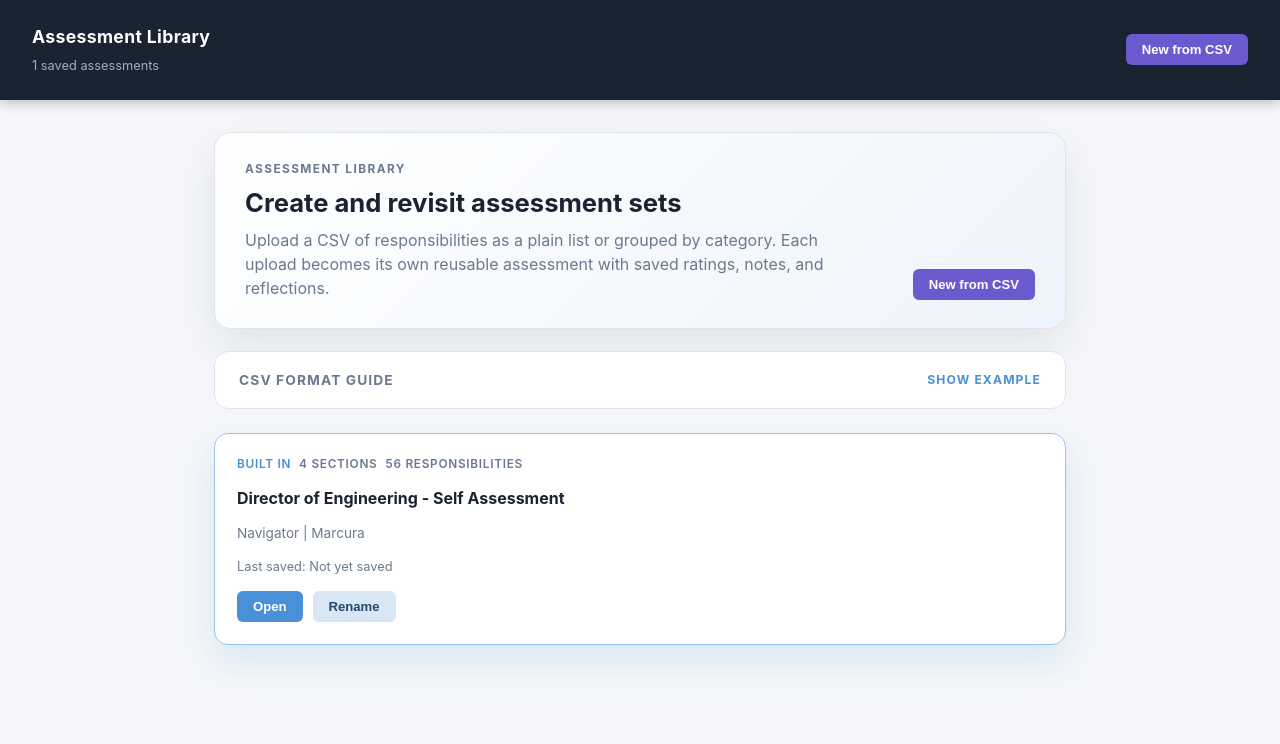
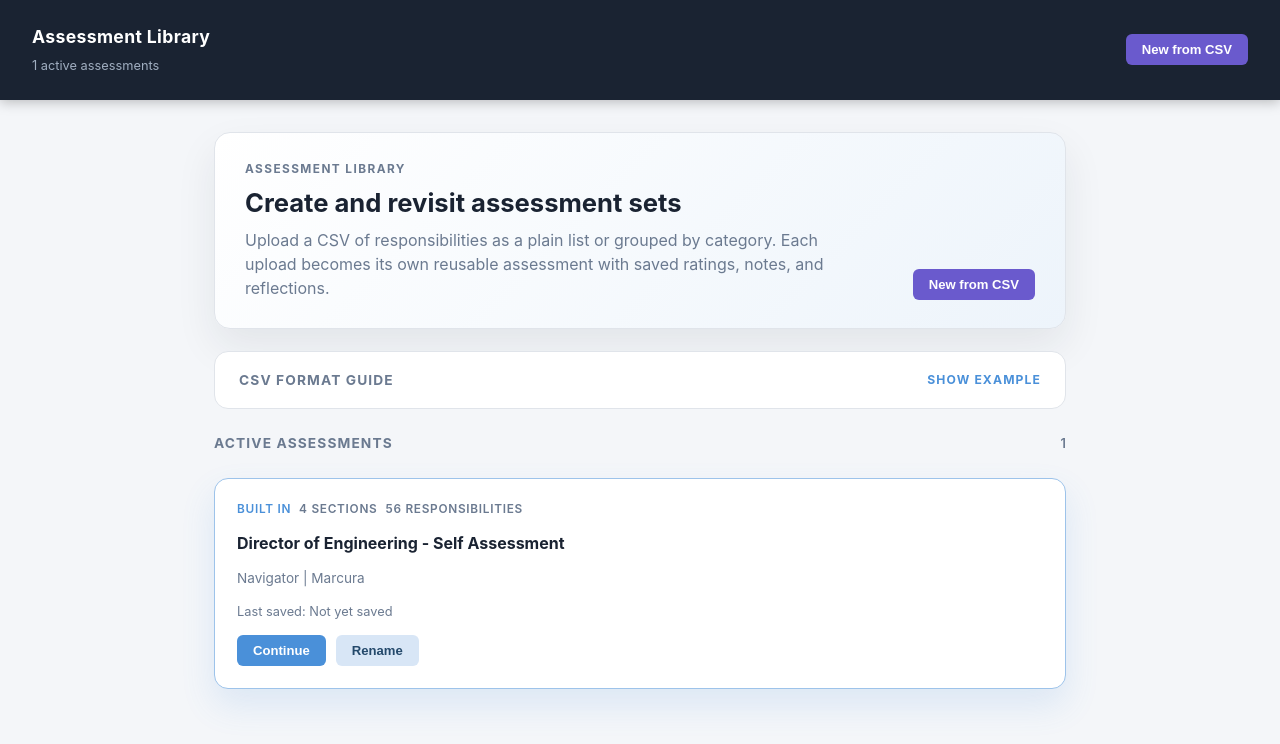
Before and after one commit to peterscottbrownstein/self-assessment, a React app in the folder app/: page / in a window 1280 px wide. Shown: the top 744 px of the page. Built offline with nearby package versions, Linux system fonts and the light colour scheme; the HTML template or start-up script is replaced by a standard one.

Commit message:
Add assessment archiving

```diff
--- a/app/src/App.jsx
+++ b/app/src/App.jsx
@@ -23,6 +23,7 @@ export default function App() {
   const [view, setView] = useState('library');
   const [busyMessage, setBusyMessage] = useState('');
   const [toasts, setToasts] = useState([]);
+  const [showArchived, setShowArchived] = useState(false);
   const {
     assessments,
     currentAssessment,
@@ -30,6 +31,8 @@ export default function App() {
     openAssessment,
     createAssessment,
     renameAssessment,
+    archiveAssessment,
+    restoreAssessment,
     setRating,
     setNote,
     setPillarSummary,
@@ -49,6 +52,14 @@ export default function App() {
   const summaryItems = useMemo(
     () => flattenItems(currentAssessment.template),
     [currentAssessment.template]
+  );
+  const activeAssessments = useMemo(
+    () => assessments.filter(assessment => !assessment.archivedAt),
+    [assessments]
+  );
+  const archivedAssessments = useMemo(
+    () => assessments.filter(assessment => assessment.archivedAt),
+    [assessments]
   );
   const isBusy = busyMessage.length > 0;
 
@@ -95,6 +106,31 @@ export default function App() {
     } catch (error) {
       showToast(error instanceof Error ? error.message : 'Unable to rename assessment.', 'error');
     }
+  }
+
+  function handleArchiveAssessment(assessmentId = currentAssessment.id) {
+    const assessment = assessments.find(entry => entry.id === assessmentId) ?? currentAssessment;
+    if (!confirm(`Archive "${assessment.title}"? You can restore it later from the library.`)) {
+      return;
+    }
+
+    try {
+      archiveAssessment(assessmentId);
+      if (assessmentId === currentAssessment.id) {
+        setView('library');
+      }
+      showToast(`Archived "${assessment.title}".`);
+    } catch (error) {
+      showToast(error instanceof Error ? error.message : 'Unable to archive assessment.', 'error');
+    }
+  }
+
+  function handleRestoreAssessment(assessmentId) {
+    const assessment = assessments.find(entry => entry.id === assessmentId);
+    if (!assessment) return;
+
+    restoreAssessment(assessmentId);
+    showToast(`Restored "${assessment.title}".`);
   }
 
   function handleReset() {
@@ -158,7 +194,7 @@ export default function App() {
       <>
         <Header
           title="Assessment Library"
-          subtitle={`${assessments.length} saved assessments`}
+          subtitle={`${activeAssessments.length} active assessments${archivedAssessments.length ? ` | ${archivedAssessments.length} archived` : ''}`}
           actions={(
             <button className="btn btn-data" onClick={() => csvImportRef.current?.click()} disabled={isBusy}>
               {isBusy ? 'Uploading...' : 'New from CSV'}
@@ -173,12 +209,17 @@ export default function App() {
           onChange={handleCreateFromCsv}
         />
         <AssessmentLibrary
-          assessments={assessments}
+          assessments={activeAssessments}
+          archivedAssessments={archivedAssessments}
           currentAssessmentId={currentAssessment.id}
           onOpen={handleOpenAssessment}
           onRename={handleRenameAssessment}
+          onArchive={handleArchiveAssessment}
+          onRestore={handleRestoreAssessment}
           onCreate={() => csvImportRef.current?.click()}
           isUploading={isBusy}
+          showArchived={showArchived}
+          onToggleArchived={() => setShowArchived(current => !current)}
         />
         {isBusy && (
           <div className="app-overlay" role="status" aria-live="polite">
@@ -205,6 +246,11 @@ export default function App() {
           <>
             <button className="btn btn-save" onClick={saveNow}>Save</button>
             <button className="btn btn-import" onClick={() => handleRenameAssessment()}>Rename</button>
+            {currentAssessment.source !== 'builtin' && (
+              <button className="btn btn-reset" onClick={() => handleArchiveAssessment()}>
+                Archive
+              </button>
+            )}
             <button className="btn btn-import" onClick={() => jsonImportRef.current?.click()}>Import Data</button>
             <details className="export-menu">
               <summary className="btn btn-export">Export</summary>
--- a/app/src/components/AssessmentLibrary.jsx
+++ b/app/src/components/AssessmentLibrary.jsx
@@ -10,13 +10,62 @@ function formatDate(iso) {
   });
 }
 
+function AssessmentCard({
+  assessment,
+  isCurrent,
+  onOpen,
+  onRename,
+  onArchive,
+  onRestore,
+  archived = false,
+}) {
+  const responsibilityCount = assessment.template.pillars.reduce(
+    (sum, pillar) => sum + pillar.items.length,
+    0
+  );
+
+  return (
+    <article className={`library-card ${isCurrent ? 'is-current' : ''} ${archived ? 'is-archived' : ''}`.trim()}>
+      <div className="library-card-meta">
+        <span className="library-card-source">{assessment.source === 'builtin' ? 'Built in' : 'CSV import'}</span>
+        <span>{assessment.template.pillars.length} sections</span>
+        <span>{responsibilityCount} responsibilities</span>
+        {archived && <span>Archived</span>}
+      </div>
+      <h3>{assessment.title}</h3>
+      <p className="library-card-subtitle">
+        {assessment.template.subtitle || 'Custom assessment'}
+      </p>
+      <p className="library-card-date">Last saved: {formatDate(assessment.savedAt)}</p>
+      <div className="library-card-actions">
+        <button className="btn btn-save" onClick={() => onOpen(assessment.id)}>
+          {archived ? 'Open' : 'Continue'}
+        </button>
+        <button className="btn btn-import" onClick={() => onRename(assessment.id)}>Rename</button>
+        {archived ? (
+          <button className="btn btn-data" onClick={() => onRestore(assessment.id)}>Restore</button>
+        ) : (
+          assessment.source !== 'builtin' && (
+            <button className="btn btn-reset" onClick={() => onArchive(assessment.id)}>Archive</button>
+          )
+        )}
+      </div>
+    </article>
+  );
+}
+
 export function AssessmentLibrary({
   assessments,
+  archivedAssessments,
   currentAssessmentId,
   onOpen,
   onRename,
+  onArchive,
+  onRestore,
   onCreate,
   isUploading = false,
+  showArchived = false,
+  onToggleArchived,
 }) {
   return (
     <main className="main">
@@ -57,36 +106,52 @@ Delivery,Builds delivery visibility,3,"Improved release clarity this year","Need
         </div>
       </details>
 
-      <section className="library-grid">
-        {assessments.map(assessment => {
-          const responsibilityCount = assessment.template.pillars.reduce(
-            (sum, pillar) => sum + pillar.items.length,
-            0
-          );
+      <section className="library-section">
+        <div className="library-section-header">
+          <h3>Active Assessments</h3>
+          <span>{assessments.length}</span>
+        </div>
+        <div className="library-grid">
+          {assessments.map(assessment => (
+            <AssessmentCard
+              key={assessment.id}
+              assessment={assessment}
+              isCurrent={assessment.id === currentAssessmentId}
+              onOpen={onOpen}
+              onRename={onRename}
+              onArchive={onArchive}
+              onRestore={onRestore}
+            />
+          ))}
+        </div>
+      </section>
 
-          return (
-            <article
-              key={assessment.id}
-              className={`library-card ${assessment.id === currentAssessmentId ? 'is-current' : ''}`}
-            >
-              <div className="library-card-meta">
-                <span className="library-card-source">{assessment.source === 'builtin' ? 'Built in' : 'CSV import'}</span>
-                <span>{assessment.template.pillars.length} sections</span>
-                <span>{responsibilityCount} responsibilities</span>
-              </div>
-              <h3>{assessment.title}</h3>
-              <p className="library-card-subtitle">
-                {assessment.template.subtitle || 'Custom assessment'}
-              </p>
-              <p className="library-card-date">Last saved: {formatDate(assessment.savedAt)}</p>
-              <div className="library-card-actions">
-                <button className="btn btn-save" onClick={() => onOpen(assessment.id)}>Open</button>
-                <button className="btn btn-import" onClick={() => onRename(assessment.id)}>Rename</button>
-              </div>
-            </article>
-          );
-        })}
-      </section>
+      {archivedAssessments.length > 0 && (
+        <section className="library-section">
+          <div className="library-section-header">
+            <h3>Archived Assessments</h3>
+            <button className="library-toggle" onClick={onToggleArchived}>
+              {showArchived ? 'Hide archived' : `Show archived (${archivedAssessments.length})`}
+            </button>
+          </div>
+          {showArchived && (
+            <div className="library-grid">
+              {archivedAssessments.map(assessment => (
+                <AssessmentCard
+                  key={assessment.id}
+                  assessment={assessment}
+                  isCurrent={assessment.id === currentAssessmentId}
+                  onOpen={onOpen}
+                  onRename={onRename}
+                  onArchive={onArchive}
+                  onRestore={onRestore}
+                  archived
+                />
+              ))}
+            </div>
+          )}
+        </section>
+      )}
     </main>
   );
 }
--- a/app/src/hooks/useAssessment.js
+++ b/app/src/hooks/useAssessment.js
@@ -36,6 +36,7 @@ function normalizeLibrary(candidateLibrary) {
         title: record.title,
         template: record.template,
         source: typeof record.source === 'string' ? record.source : 'custom',
+        archivedAt: typeof record.archivedAt === 'string' ? record.archivedAt : null,
         createdAt: typeof record.createdAt === 'string' ? record.createdAt : new Date().toISOString(),
         updatedAt: typeof record.updatedAt === 'string' ? record.updatedAt : new Date().toISOString(),
         savedAt: typeof record.savedAt === 'string' ? record.savedAt : null,
@@ -225,6 +226,51 @@ export function useAssessment() {
     });
   }, [scheduleAutoSave]);
 
+  const archiveAssessment = useCallback((assessmentId) => {
+    setLibrary(currentLibrary => {
+      const target = currentLibrary.assessments.find(assessment => assessment.id === assessmentId);
+      if (!target) return currentLibrary;
+      if (target.source === 'builtin') {
+        throw new Error('The built-in assessment cannot be archived.');
+      }
+
+      const archivedAt = new Date().toISOString();
+      const nextAssessments = currentLibrary.assessments.map(assessment => (
+        assessment.id === assessmentId
+          ? { ...assessment, archivedAt, updatedAt: archivedAt }
+          : assessment
+      ));
+
+      const nextCurrentId = currentLibrary.currentAssessmentId === assessmentId
+        ? (nextAssessments.find(assessment => !assessment.archivedAt)?.id ?? nextAssessments[0].id)
+        : currentLibrary.currentAssessmentId;
+
+      const nextLibrary = {
+        assessments: nextAssessments,
+        currentAssessmentId: nextCurrentId,
+      };
+
+      scheduleAutoSave(nextLibrary);
+      return nextLibrary;
+    });
+  }, [scheduleAutoSave]);
+
+  const restoreAssessment = useCallback((assessmentId) => {
+    setLibrary(currentLibrary => {
+      const nextLibrary = {
+        ...currentLibrary,
+        assessments: currentLibrary.assessments.map(assessment => (
+          assessment.id === assessmentId
+            ? { ...assessment, archivedAt: null, updatedAt: new Date().toISOString() }
+            : assessment
+        )),
+      };
+
+      scheduleAutoSave(nextLibrary);
+      return nextLibrary;
+    });
+  }, [scheduleAutoSave]);
+
   const setRating = useCallback((itemId, rating) => {
     updateCurrentAssessment(assessment => {
       const current = assessment.state[itemId]?.rating;
@@ -324,6 +370,8 @@ export function useAssessment() {
     openAssessment,
     createAssessment,
     renameAssessment,
+    archiveAssessment,
+    restoreAssessment,
     setRating,
     setNote,
     setPillarSummary,
--- a/app/src/index.css
+++ b/app/src/index.css
@@ -256,6 +256,36 @@ body { font-family: -apple-system, BlinkMacSystemFont, 'Segoe UI', sans-serif; b
   gap: 18px;
   margin-top: 24px;
 }
+.library-section {
+  margin-top: 24px;
+}
+.library-section-header {
+  display: flex;
+  justify-content: space-between;
+  align-items: center;
+  gap: 16px;
+  margin-bottom: 8px;
+}
+.library-section-header h3 {
+  font-size: 0.86rem;
+  font-weight: 700;
+  letter-spacing: 0.08em;
+  text-transform: uppercase;
+  color: var(--muted);
+}
+.library-section-header span {
+  color: var(--muted);
+  font-size: 0.8rem;
+  font-weight: 600;
+}
+.library-toggle {
+  border: none;
+  background: transparent;
+  color: #4a90d9;
+  cursor: pointer;
+  font-size: 0.82rem;
+  font-weight: 700;
+}
 .library-card {
   display: grid;
   gap: 14px;
@@ -268,6 +298,9 @@ body { font-family: -apple-system, BlinkMacSystemFont, 'Segoe UI', sans-serif; b
 .library-card.is-current {
   border-color: #9dc3ea;
   box-shadow: 0 16px 34px rgba(74, 144, 217, 0.14);
+}
+.library-card.is-archived {
+  background: #fbfcfe;
 }
 .library-card-meta {
   display: flex;
--- a/app/src/utils/assessmentModel.js
+++ b/app/src/utils/assessmentModel.js
@@ -181,6 +181,7 @@ export function createAssessmentRecord({
   title,
   template,
   source = 'builtin',
+  archivedAt = null,
   createdAt = new Date().toISOString(),
   updatedAt = createdAt,
   savedAt = null,
@@ -193,6 +194,7 @@ export function createAssessmentRecord({
     id,
     title: typeof title === 'string' && title.trim() ? title.trim() : normalizedTemplate.title,
     source,
+    archivedAt: typeof archivedAt === 'string' ? archivedAt : null,
     createdAt,
     updatedAt,
     savedAt,
```
Also changed, not shown: 1 other file (tests, documents, lock files or other folders).
